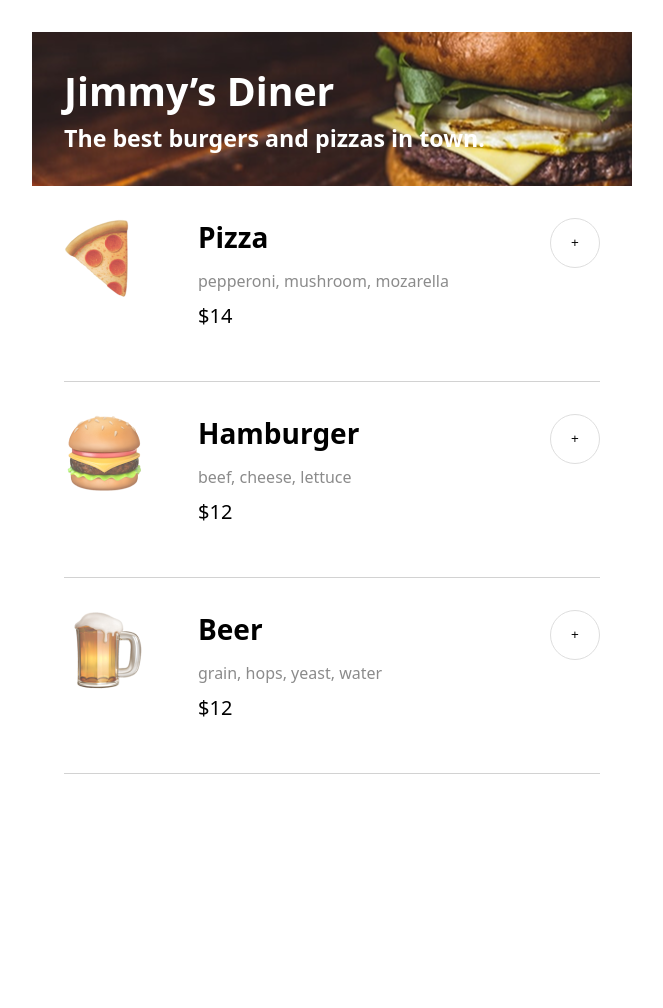
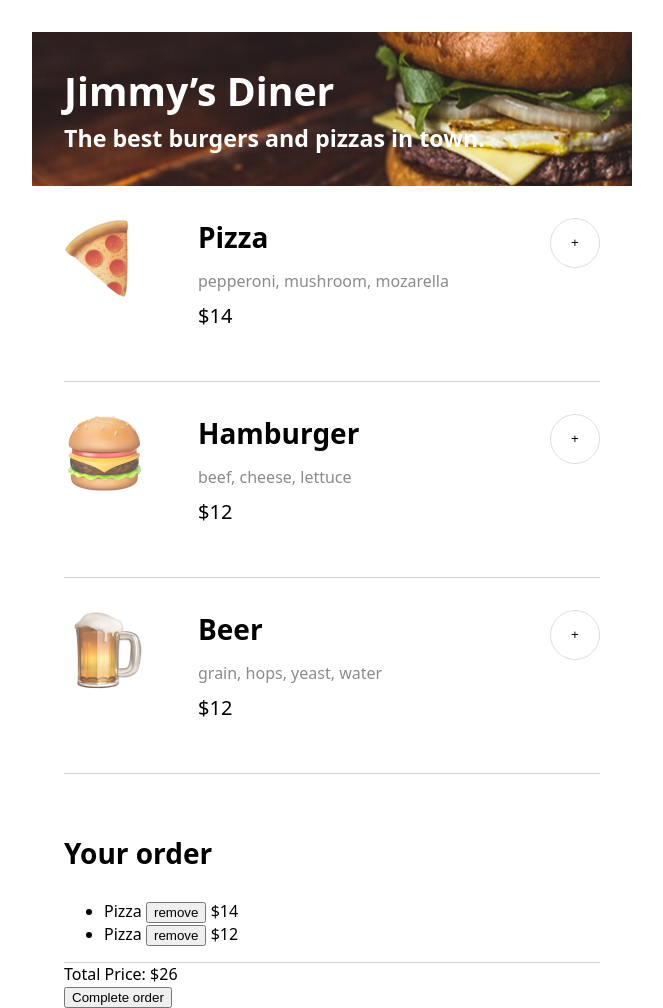
Before and after one commit to bakadja/restaurant-ordering-app, a website built with Vite: page index.html in a window 1280 px wide. Shown: the whole page, without its empty margins (0-663 px from the left). Before the commit the page ends 800 px from the top, so only its background shows below. Built offline with nearby package versions, Linux system fonts and the light colour scheme; a web font is replaced by a local one.

Commit message:
refactor: add order section with item list and total price display

```diff
--- a/index.html
+++ b/index.html
@@ -51,6 +51,28 @@
         <button class="menu-item__add-btn" type="button">+</button>
       </article>
       <div class="divider"></div>
+      <!-- Chechout Sections -->
+      <section class="order-section">
+        <h3 class="order-section__title">Your order</h3>
+        <ul class="order-list">
+          <li class="order-item">
+            <span class="order-item__name">Pizza</span>
+            <button class="order-item__remove-btn" type="button">remove</button>
+            <span class="order-item__price">$14</span>
+          </li>
+          <li class="order-item">
+            <span class="order-item__name">Pizza</span>
+            <button class="order-item__remove-btn" type="button">remove</button>
+            <span class="order-item__price">$12</span>
+          </li>
+        </ul>
+        <div class="divider"></div>
+        <div class="order-total">
+          <span class="order-total__label">Total Price:</span>
+          <span class="order-total__amount">$26</span>
+        </div>
+        <button class="order-section__complete-btn" type="button">Complete order</button>
+      </section>
     </main>
     <script type="module" src="/src/main.ts"></script>
   </body>
```
